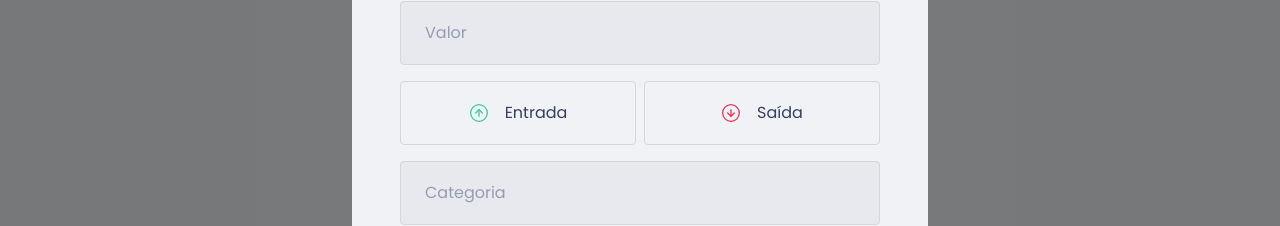
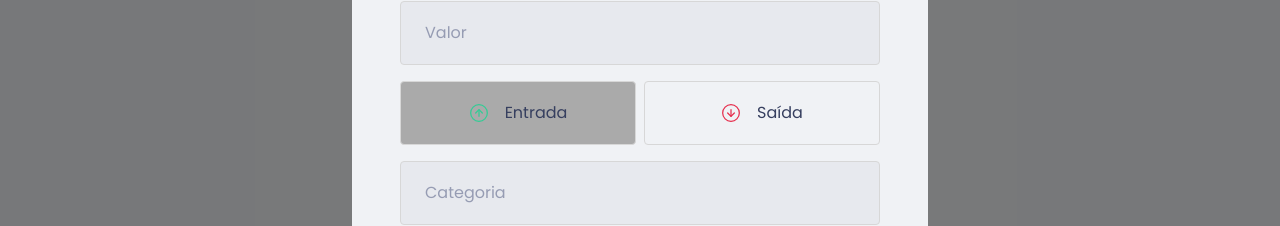
Before and after one commit to wallacewolv/dt-money, a React (Create React App) app: page / in a window 1280 px wide. Both pictures are taken after a click on the button "Nova transação". Shown: the part 317-543 px from the top of the page. Built offline with nearby package versions, Linux system fonts and the light colour scheme; what miragejs would draw is missing.

Commit message:
Função dos botões com styled-components

```diff
--- a/src/components/NewTransactionModal/index.tsx
+++ b/src/components/NewTransactionModal/index.tsx
@@ -2,7 +2,8 @@
 import incomeImg from '../../assets/income.svg'
 import outcomeImg from '../../assets/outcome.svg'
 import closeImg from '../../assets/close.svg'
-import { Container, TransactionTypeContainer } from './styles';
+import { Container, TransactionTypeContainer, RadioBox } from './styles';
+import { useState } from 'react';
 
 interface NewTransactionModalProps {
   isOpen: boolean;
@@ -10,6 +11,8 @@
 }
 
 export function NewTransactionModal({ isOpen, onRequestClose }: NewTransactionModalProps) {
+  const [type, setType] = useState('deposit');
+
   return (
     <Modal
       isOpen={isOpen}
@@ -38,19 +41,23 @@
         />
 
         <TransactionTypeContainer>
-          <button
+          <RadioBox
             type="button"
+            onClick={() => {setType('deposit'); }}
+            isActive={type === 'deposit'}
           >
             <img src={incomeImg} alt="Entrada"/>
             <span>Entrada</span>
-          </button>
+          </RadioBox>
 
-          <button
+          <RadioBox
             type="button"
+            onClick={() => {setType('withdraw'); }}
+            isActive={type === 'withdraw'}
           >
             <img src={outcomeImg} alt="Saída"/>
             <span>Saída</span>
-          </button>
+          </RadioBox>
         </TransactionTypeContainer>
 
         <input
--- a/src/components/NewTransactionModal/styles.ts
+++ b/src/components/NewTransactionModal/styles.ts
@@ -54,13 +54,18 @@
   display: grid;
   grid-template-columns: 1fr 1fr;
   gap: 0.5rem;
+`;
 
-  button {
+interface RadioBoxProps {
+  isActive: boolean;
+}
+
+export const RadioBox = styled.button<RadioBoxProps>`
   height: 4rem;
   border: 1px solid #d7d7d7;
   border-radius: 0.25rem;
 
-    background: transparent;
+  background: ${(props) => props.isActive ? '#aaa' : 'transparent'};
 
   display: flex;
   align-items: center;
@@ -83,5 +88,4 @@
     font-size: 1rem;
     color: var(--text-title);
   }
-  }
 `;
```
Lines whose indentation alone changed are shown as unchanged.
